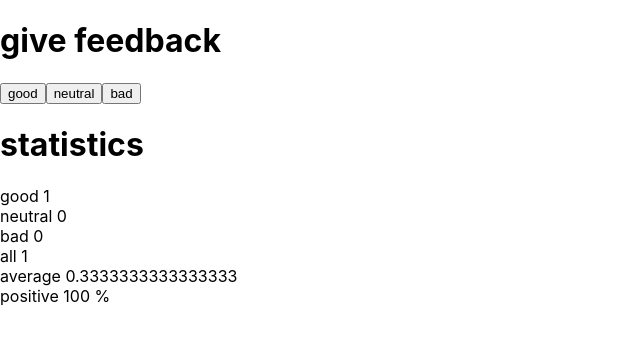
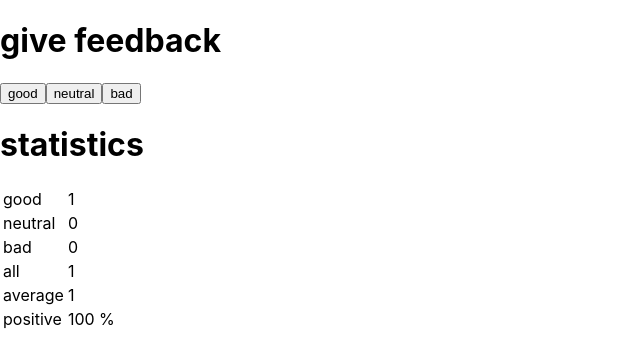
Before and after one commit to bruna-finholdt/fullstack-open-course, a React (Create React App) app in the folder part-1/unicafe/: page / in a window 1280 px wide. Both pictures are taken after a click on the button "good". Shown: the top 364 px of the page, without its empty margins (0-640 px from the left). Built offline with nearby package versions, Linux system fonts and the light colour scheme.

Commit message:
part 1 unicafe step 6 - exercise 1.11

```diff
--- a/part-1/unicafe/src/App.js
+++ b/part-1/unicafe/src/App.js
@@ -37,18 +37,18 @@ setClicks(newClicks);
 setAll(newClicks.bad + clicks.good + clicks.neutral);
   };
 
-  const average = (clicks.good + clicks.neutral + clicks.bad) / 3;
+  const average = Math.ceil((clicks.good + clicks.neutral + clicks.bad) / 3);
 
-  const positive = clicks.good ? `${(clicks.good / all) * 100}  %` : "0 %";
+  const positive = clicks.good ? `${Math.ceil((clicks.good / all) * 100)}  %` : "0 %";
 
   return (
-    <div>
+    <>
       <h1>give feedback</h1>
       <Button text={"good"} handleClick={handleGoodClick} />
       <Button text={"neutral"} handleClick={handleNeutralClick} />
       <Button text={"bad"} handleClick={handleBadClick} />
       <Statistics good={clicks.good} neutral={clicks.neutral} bad={clicks.bad} all={all} average={average} positive={positive}/>
-    </div>
+    </>
   );
 };
 
--- a/part-1/unicafe/src/components/StatisticLine.js
+++ b/part-1/unicafe/src/components/StatisticLine.js
@@ -1,11 +1,12 @@
-import React from 'react'
+import React from "react";
 
-const StatisticLine = ({text, value}) => {
+const StatisticLine = ({ text, value }) => {
   return (
-    <div>
-      {text} {value}
-    </div>
-  )
-}
+    <tr>
+      <td>{text}</td>
+      <td>{value}</td>
+    </tr>
+  );
+};
 
-export default StatisticLine
+export default StatisticLine;
--- a/part-1/unicafe/src/components/Statistics.js
+++ b/part-1/unicafe/src/components/Statistics.js
@@ -8,12 +8,16 @@ const Statistics = ({ good, neutral, bad, all, average, positive }) => {
 
       {all > 0 ? (
         <>
+          <table>
+            <tbody>
               <StatisticLine text={"good"} value={good} />
               <StatisticLine text={"neutral"} value={neutral} />
               <StatisticLine text={"bad"} value={bad} />
               <StatisticLine text={"all"} value={all} />
               <StatisticLine text={"average"} value={average} />
               <StatisticLine text={"positive"} value={positive} />
+            </tbody>
+          </table>
         </>
       ) : (
         <p>No feedback given</p>
```
Lines whose indentation alone changed are shown as unchanged.
